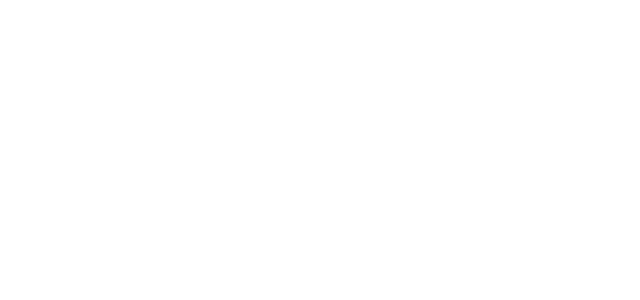
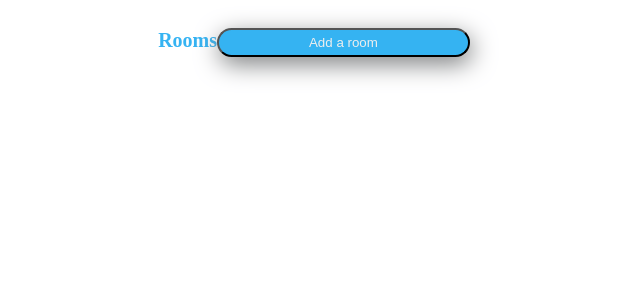
Before and after one commit to AshwinAashu/Interior-visualizer, a React (Create React App) app: page /dashboard in a window 1280 px wide. Before the commit this address had no page. Shown: the top 300 px of the page, without its empty margins (326-966 px from the left). Built offline with nearby package versions, Linux system fonts and the light colour scheme.

Commit message:
RoomsDash --start

```diff
--- a/src/App.js
+++ b/src/App.js
@@ -2,6 +2,7 @@
 import WelcomeScreen from "./component/WelcomeScreen";
 import { BrowserRouter, Routes, Route } from "react-router-dom";
 import CreateRooms from "./component/CreateRooms";
+import RoomsDashboard from "./component/RoomsDashboard";
 export default function App() {
   return (
     <div className="App">
@@ -10,6 +11,7 @@
           <Routes>
             <Route path="/" element={<WelcomeScreen />} />
             <Route path="/createRooms" element={<CreateRooms />} />
+            <Route path="/dashboard" element={<RoomsDashboard />} />
           </Routes>
         </BrowserRouter>
       </div>
--- a/src/component/CreateRooms.jsx
+++ b/src/component/CreateRooms.jsx
@@ -1,4 +1,9 @@
+import { useNavigate } from "react-router-dom";
 const CreateRooms = () => {
+  let navigate = useNavigate();
+  const handleRedirect = () => {
+    navigate("/dashboard");
+  };
   return (
     <div className="create-rooms-main">
       <div className="create-rooms-container">
@@ -13,7 +18,9 @@
             Create a new room
           </button>
           <br />
-          <button className="btn-primary create-rooms">Go to your rooms</button>
+          <button className="btn-primary create-rooms" onClick={handleRedirect}>
+            Go to your rooms
+          </button>
         </div>
       </div>
     </div>
--- /dev/null
+++ b/src/component/RoomsDashboard.jsx
@@ -0,0 +1,13 @@
+const RoomsDashboard = () => {
+  return (
+    <div className="dashboard-main">
+      <div className="dashboard-container">
+        <div className="dashboard-head">
+          <span className="title-main">Rooms</span>
+          <button className="btn-primary add-rooms">Add a room</button>
+        </div>
+      </div>
+    </div>
+  );
+};
+export default RoomsDashboard;
```
